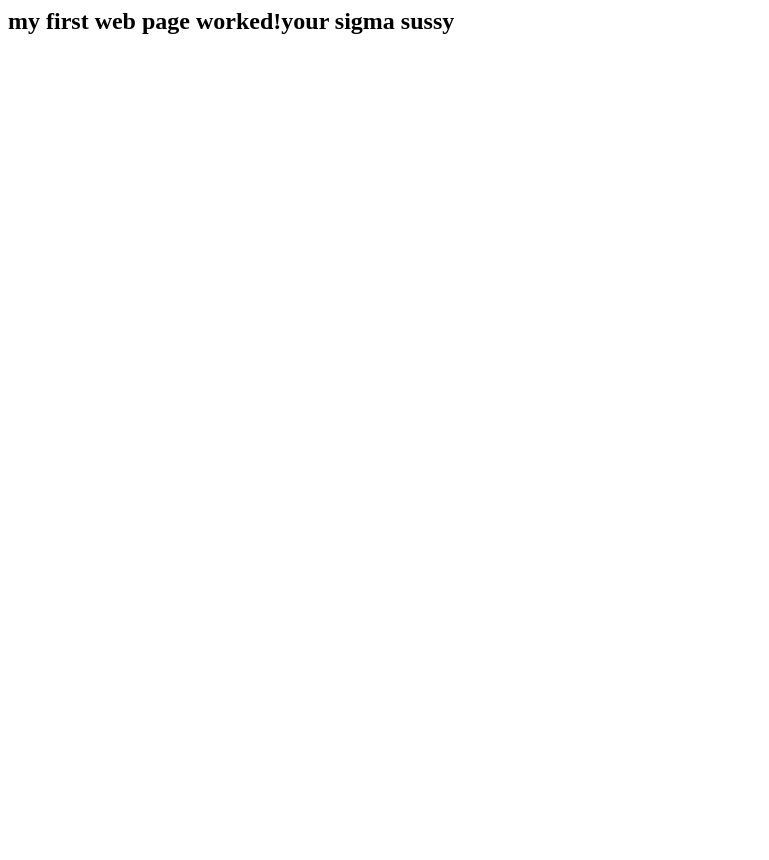
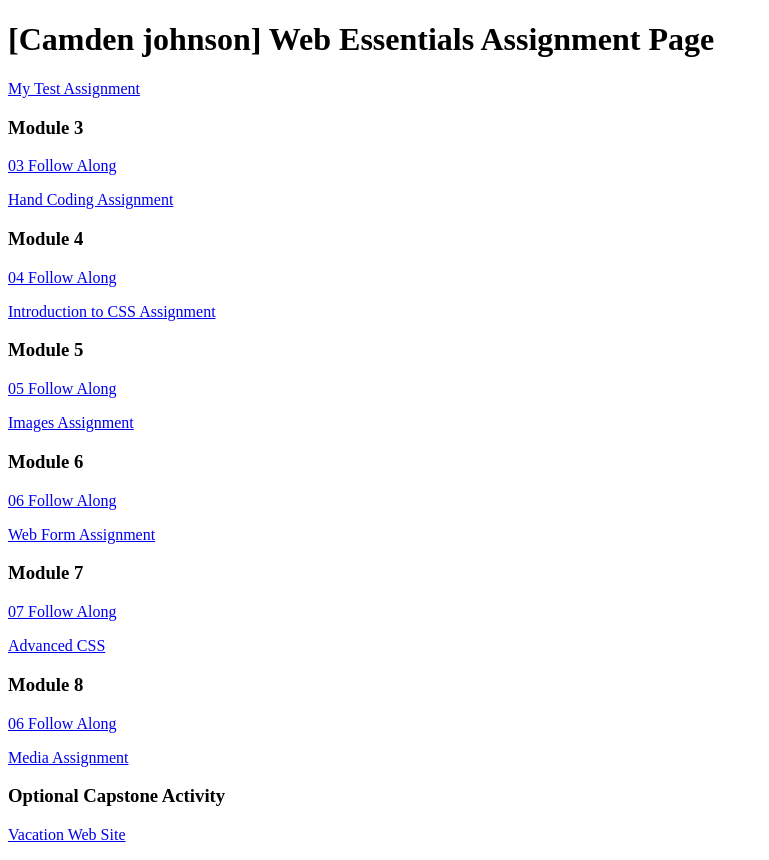
Before and after one commit to cam793/dwdd1600, a plain HTML site: page index.html in a window 1280 px wide. Shown: the whole page, without its empty margins (0-769 px from the left). Before the commit the page ends 800 px from the top, so only its background shows below. Drawn offline with Linux system fonts and the light colour scheme.

Commit message:
Update index.html

```diff
--- a/index.html
+++ b/index.html
@@ -1,7 +1,39 @@
-<html>
-    <head>
-    </head>
-    <body>
-        <h2>my first web page worked!your sigma sussy</h2>
-    </body>
+<!DOCTYPE html>
+<html lang="en">
+	<head>
+		<meta charset="UTF-8">
+		<meta name="viewport" content="width=device-width, initial-scale=1.0">
+		<title>dwdd 1600 assignment list page</title>
+	</head>
+	<body>
+		<h1>[Camden johnson] Web Essentials Assignment Page</h1>
+		<p><a href="01test">My Test Assignment</a></p>
+
+		<h3>Module 3</h3>
+		<p><a href="03follow-along">03 Follow Along</a></p>
+		<p><a href="03hand-coding">Hand Coding Assignment</a></p>
+
+		<h3>Module 4</h3>
+		<p><a href="04follow-along">04 Follow Along</a></p>
+		<p><a href="04intro-css">Introduction to CSS Assignment</a></p>
+
+		<h3>Module 5</h3>
+		<p><a href="05follow-along">05 Follow Along</a></p>
+		<p><a href="05images">Images Assignment</a></p>
+
+		<h3>Module 6</h3>
+		<p><a href="06follow-along">06 Follow Along</a></p>
+		<p><a href="06form">Web Form Assignment</a></p>
+
+		<h3>Module 7</h3>
+		<p><a href="07follow-along">07 Follow Along</a></p>
+		<p><a href="07advanced-css">Advanced CSS</a></p>
+
+		<h3>Module 8</h3>
+		<p><a href="08follow-along">06 Follow Along</a></p>
+		<p><a href="08media">Media Assignment</a></p>
+
+		<h3>Optional Capstone Activity</h3>
+		<p><a href="vacation">Vacation Web Site</a></p>
+	</body>
 </html>
```
